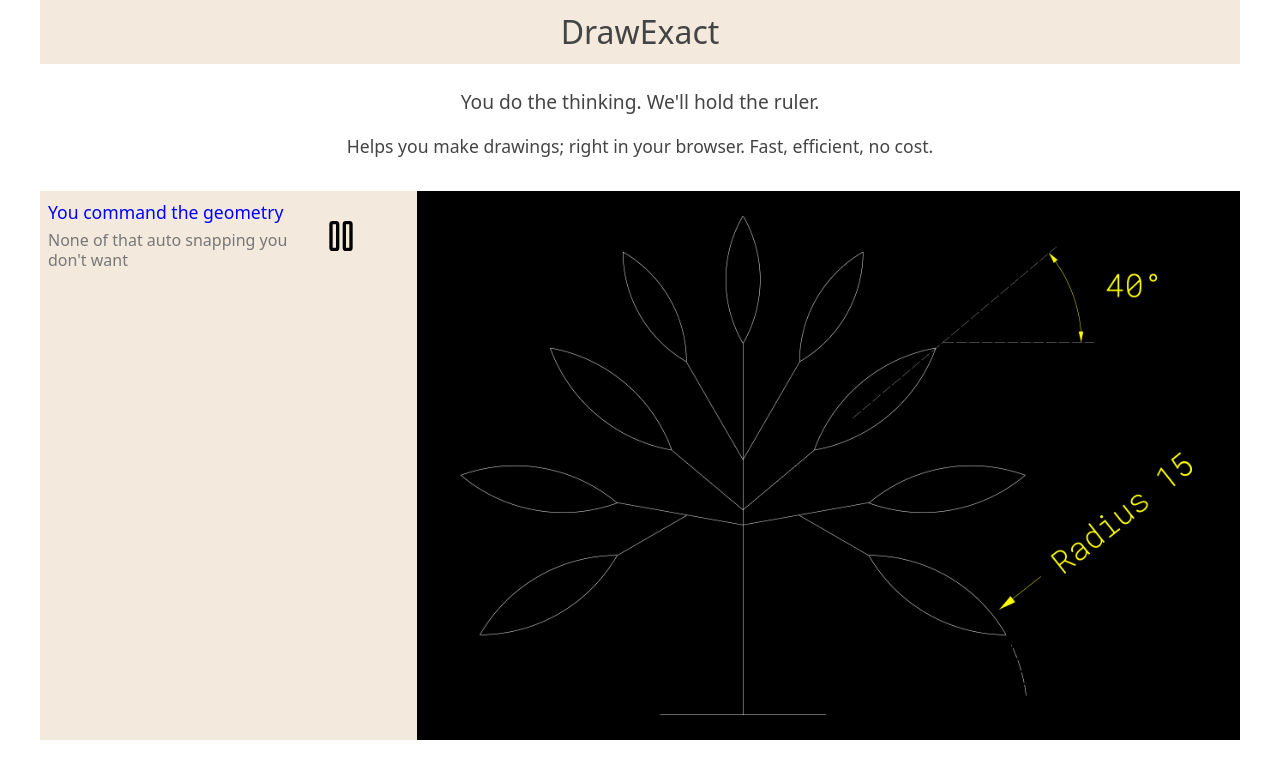
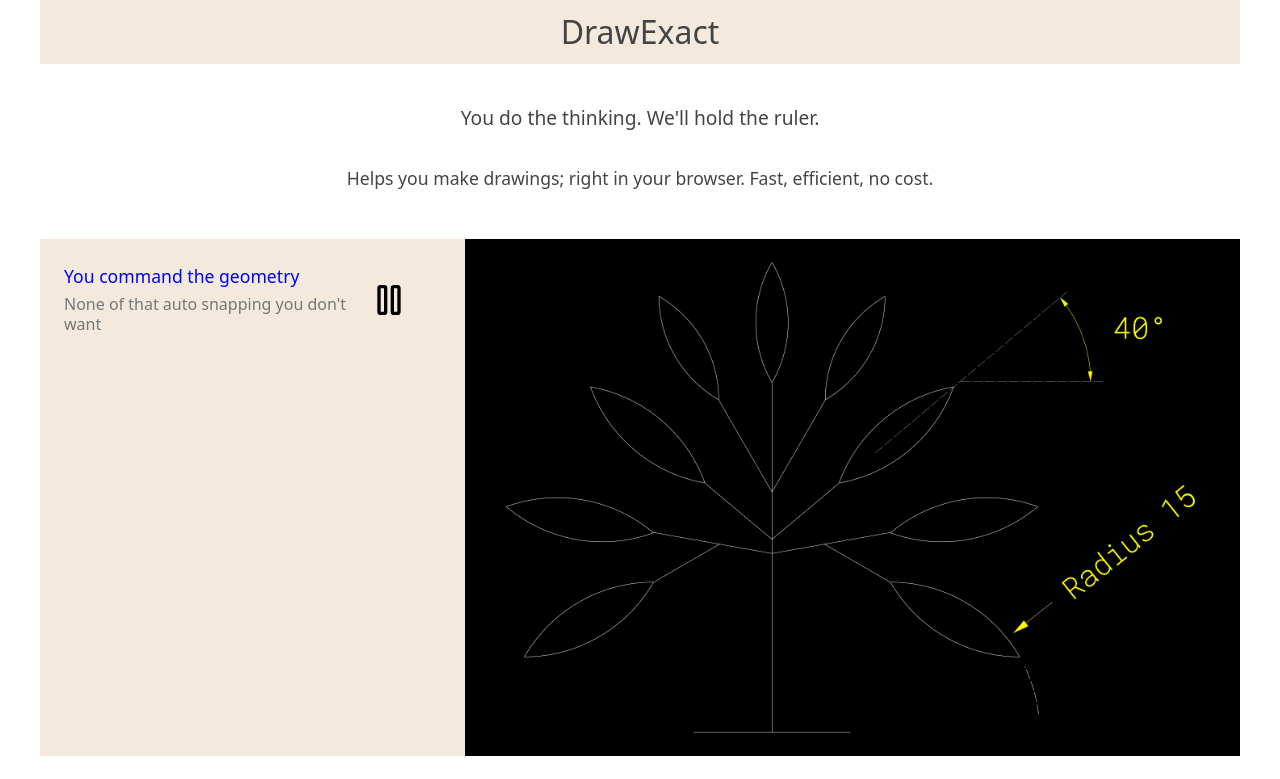
Before and after one commit to peterhoward42/dxact-web, a Svelte app: page / in a window 1280 px wide. Shown: the top 779 px of the page. Built offline with nearby package versions, Linux system fonts and the light colour scheme.

Commit message:
Tune desktop front matter styling

```diff
--- a/src/components/ComposedImages.svelte
+++ b/src/components/ComposedImages.svelte
@@ -14,10 +14,6 @@
     export function advanceOneFrame() {
         composedImagesState.frameIndexToShow = wrapped(
             composedImagesState.frameIndexToShow + 1,
-        );
-        console.log(
-            "XXXX composedImagesState.frameIndexToShow: ",
-            composedImagesState.frameIndexToShow,
         );
     }
 
@@ -69,7 +65,7 @@
         },
         {
             label: "Transforms",
-            subLabel: "A superpower when you Paste",
+            subLabel: "A superpower when you Copy & Paste",
             imageSrc: transformsM,
         },
         {
@@ -187,7 +183,9 @@
     }
 
     .labelarea-row {
-        width: 30rem;
+        width: 35rem;
+        margin-top:1rem;
+        margin-left:1rem;
     }
 
     @keyframes fadeInKeyFrames {
--- a/src/components/ExpandedPreserveFlow.svelte
+++ b/src/components/ExpandedPreserveFlow.svelte
@@ -40,8 +40,7 @@
 
         <p>
             That means your eyes can stay riveted to the drawing. And the
-            pathway from thought to action is a direct line, almost subliminal.
-            That's flow!
+            pathway from thought to action is almost subliminal. That's flow!
         </p>
     </div>
 </div>
--- a/src/components/ExpandedSpeed.svelte
+++ b/src/components/ExpandedSpeed.svelte
@@ -48,7 +48,7 @@
                     />{/snippet}
                 {#snippet theCpt()}<span>
                         So these apps had to limit their scope to avoid being
-                        unbearbly slow and clunky.
+                        unbearably slow and clunky.
                     </span>{/snippet}
             </ListItemWithIcon>
         </li>
--- a/src/components/FrontMatterTitles.svelte
+++ b/src/components/FrontMatterTitles.svelte
@@ -1,4 +1,8 @@
-<div class="hero qcol">
+<script>
+    import { responsiveMeta } from "../services/responsive.svelte";
+</script>
+
+<div class="qcol" class:desktop={responsiveMeta.deviceFormFactor == "desktop"}>
     <span class="head qe1 qbg-alt">DrawExact</span>
     <span class="youthink qe1">You do the thinking. We'll hold the ruler.</span>
     <span class="helpsshape">
@@ -16,15 +20,24 @@
         font-size: 2rem;
         text-align: center;
     }
+
     .youthink {
         font-size: 1.2rem;
         text-align: center;
         padding-top: 1.5rem;
     }
+    .desktop .youthink {
+        padding-top: 2.5rem;
+    }
+
     .helpsshape {
         font-size: 1.1rem;
         text-align: center;
         padding-top: 1rem;
         padding-bottom: 2rem;
     }
+    .desktop .helpsshape {
+        padding-top: 2rem;
+        padding-bottom: 3rem;
+    }
 </style>
```
Also changed, not shown: src/services/responsive.svelte.js (+5 -2 lines).
